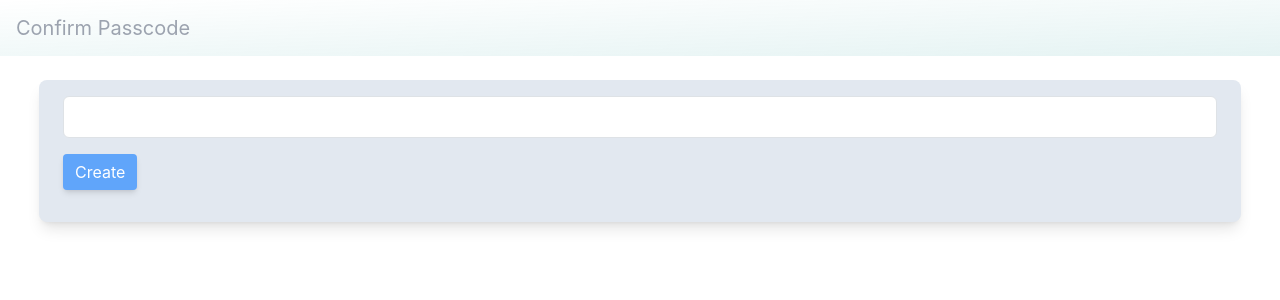
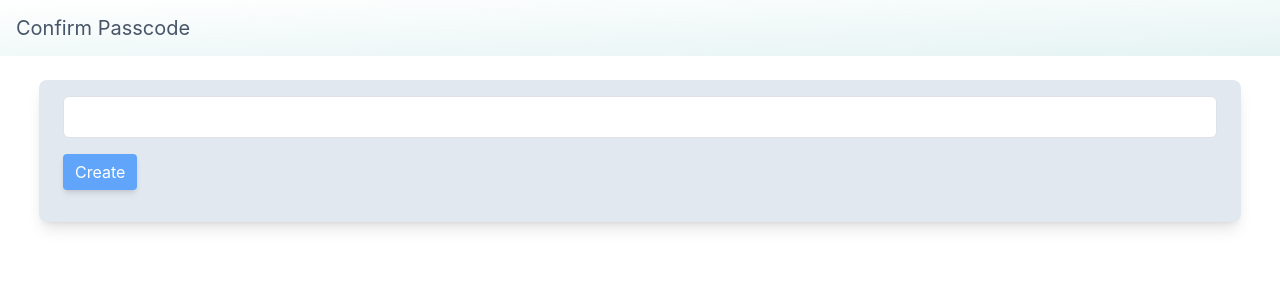
Before and after one commit to Divuzki/expo, a Django app: page /ex/g/ in a window 1280 px wide. Shown: the top 300 px of the page. Run offline with Django 3.2, Linux system fonts and the light colour scheme; some libraries are stand-ins or nearby versions.

Commit message:
Re-deployment For Expo

```diff
--- a/templates/comp/b.html
+++ b/templates/comp/b.html
@@ -46,7 +46,7 @@
 
   <body>
     <nav
-      class="navbar text-gray-400 navbar-expand-md fixed-top backdrop-blur-md"
+      class="navbar text-slate-600 navbar-expand-md fixed-top backdrop-blur-md"
       style="background-image: linear-gradient(178deg, #ffffff0a, #48acab24)"
     >
       <a class="navbar-brand" href="/ex">
```
